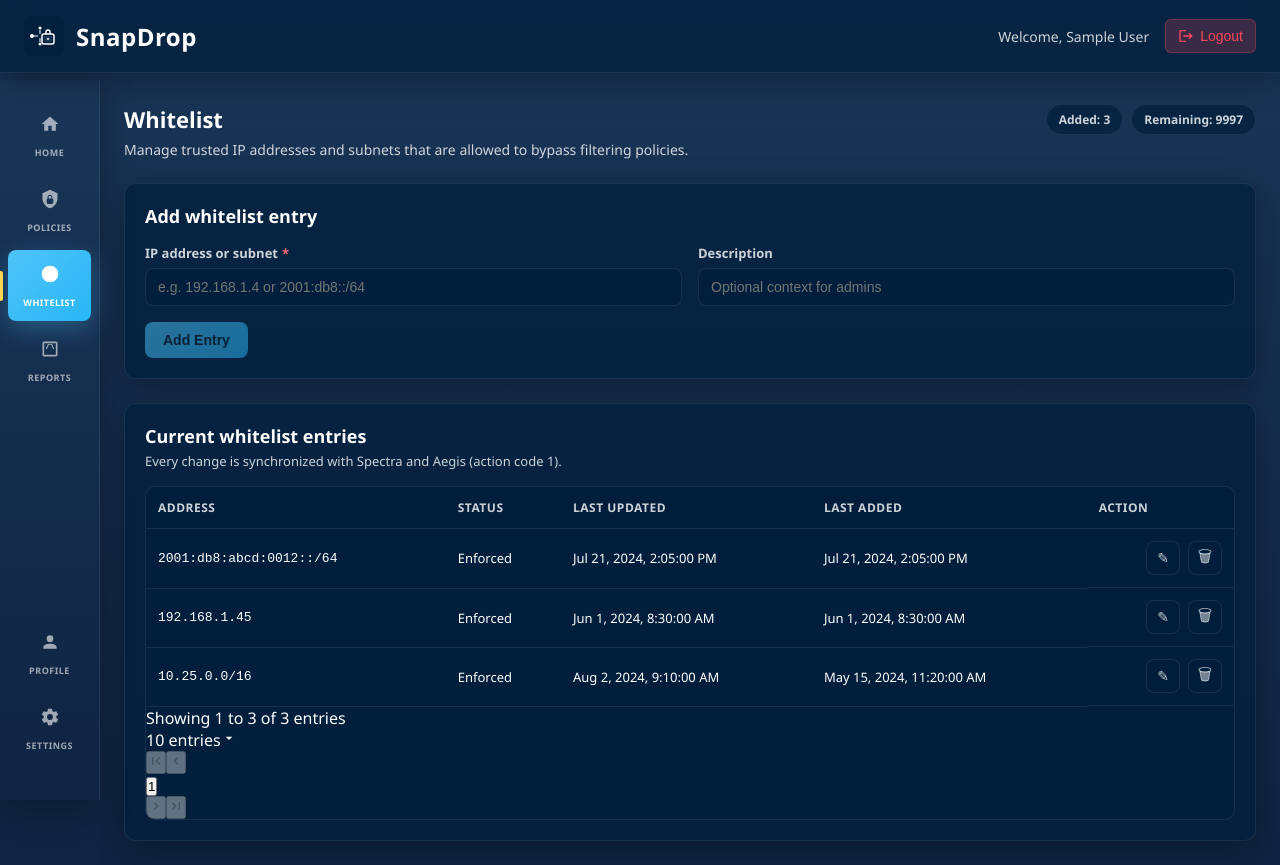
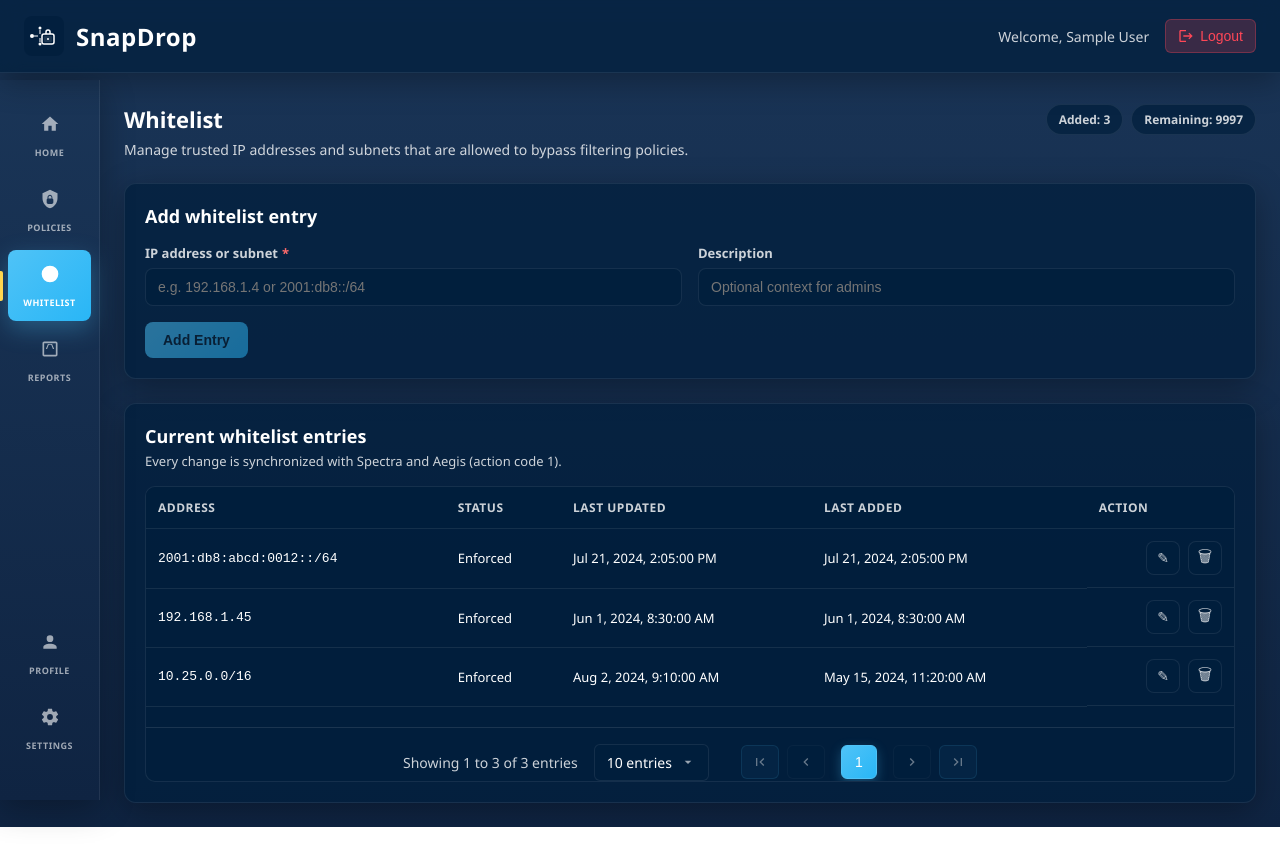
Before and after one commit to akki884205-cell/snapDrop, an Angular app: page /whitelist in a window 1280 px wide. After the commit the page ends 827 px from the top, so only its background shows below. Built offline with nearby package versions, Linux system fonts and the light colour scheme; sample sign-in values are in the browser's storage.

Commit message:
Add column alignment and pagination styles
cgen-3a53b4a71eee4a42b420c0089ce2102e

```diff
--- a/src/app/policies/whitelist-panel/whitelist-panel.component.css
+++ b/src/app/policies/whitelist-panel/whitelist-panel.component.css
@@ -279,6 +279,20 @@
   gap: 8px;
 }
 
+.address-column {
+  min-width: 200px;
+}
+
+.status-column,
+.status-cell {
+  text-align: center;
+}
+
+.timestamp-column,
+.timestamp-cell {
+  white-space: nowrap;
+}
+
 .icon-btn {
   width: 34px;
   height: 34px;
@@ -321,6 +335,178 @@
   font-size: 14px;
 }
 
+.pagination-section {
+  display: flex;
+  justify-content: center;
+  align-items: center;
+  margin-top: 20px;
+  padding: 16px 0 0;
+  border-top: 1px solid rgba(255, 255, 255, 0.1);
+  gap: 32px;
+}
+
+.pagination-left {
+  display: flex;
+  align-items: center;
+  gap: 16px;
+}
+
+.pagination-info {
+  color: var(--text-secondary);
+  font-size: 14px;
+  font-weight: 500;
+}
+
+.page-size-selector {
+  position: relative;
+}
+
+.page-size-dropdown {
+  display: flex;
+  align-items: center;
+  gap: 8px;
+  background: var(--bg-secondary);
+  border: 1px solid var(--border-color);
+  border-radius: 6px;
+  padding: 8px 12px;
+  cursor: pointer;
+  transition: all 0.3s ease;
+  min-width: 100px;
+}
+
+.page-size-dropdown:hover {
+  background: var(--nav-item-hover-bg);
+  border-color: var(--text-muted);
+}
+
+.page-size-text {
+  color: var(--text-primary);
+  font-size: 14px;
+  font-weight: 500;
+}
+
+.dropdown-arrow {
+  color: var(--text-muted);
+  transition: transform 0.3s ease;
+  flex-shrink: 0;
+}
+
+.dropdown-arrow.open {
+  transform: rotate(180deg);
+}
+
+.page-size-menu {
+  position: absolute;
+  top: 100%;
+  left: 0;
+  right: 0;
+  background: var(--bg-card);
+  border: 1px solid var(--border-color);
+  border-radius: 6px;
+  margin-top: 4px;
+  box-shadow: var(--shadow);
+  z-index: 10;
+  overflow: hidden;
+}
+
+.page-size-option {
+  padding: 10px 12px;
+  color: var(--text-secondary);
+  cursor: pointer;
+  transition: all 0.2s ease;
+  font-size: 14px;
+}
+
+.page-size-option:hover {
+  background: var(--bg-secondary);
+  color: var(--text-primary);
+}
+
+.page-size-option.selected {
+  background: rgba(79, 195, 247, 0.2);
+  color: #4FC3F7;
+  font-weight: 500;
+}
+
+.pagination-controls {
+  display: flex;
+  align-items: center;
+  gap: 8px;
+}
+
+.pagination-btn {
+  background: var(--bg-secondary);
+  border: 1px solid var(--border-color);
+  color: var(--text-primary);
+  padding: 8px 10px;
+  border-radius: 6px;
+  cursor: pointer;
+  transition: all 0.3s ease;
+  display: flex;
+  align-items: center;
+  justify-content: center;
+}
+
+.pagination-btn:disabled {
+  opacity: 0.4;
+  cursor: not-allowed;
+}
+
+.pagination-btn:not(:disabled):hover {
+  background: var(--nav-item-hover-bg);
+  border-color: var(--text-muted);
+  transform: translateY(-1px);
+}
+
+.first-last-btn {
+  border-color: rgba(79, 195, 247, 0.3) !important;
+  background: rgba(79, 195, 247, 0.1) !important;
+}
+
+.first-last-btn:hover:not(:disabled) {
+  background: rgba(79, 195, 247, 0.2) !important;
+  border-color: #4FC3F7 !important;
+}
+
+.page-numbers {
+  display: flex;
+  align-items: center;
+  gap: 4px;
+  margin: 0 8px;
+}
+
+.page-number {
+  background: transparent;
+  border: 1px solid var(--border-color);
+  color: var(--text-secondary);
+  padding: 8px 12px;
+  border-radius: 6px;
+  cursor: pointer;
+  transition: all 0.3s ease;
+  font-size: 14px;
+  font-weight: 500;
+  min-width: 36px;
+  text-align: center;
+}
+
+.page-number:hover {
+  background: var(--bg-secondary);
+  color: var(--text-primary);
+  border-color: var(--text-muted);
+}
+
+.page-number.active {
+  background: linear-gradient(135deg, #4FC3F7 0%, #29B6F6 100%);
+  color: white;
+  border-color: #4FC3F7;
+  box-shadow: 0 4px 12px rgba(79, 195, 247, 0.3);
+}
+
+.page-number.active:hover {
+  transform: translateY(-1px);
+  box-shadow: 0 6px 16px rgba(79, 195, 247, 0.4);
+}
+
 @media (max-width: 1024px) {
   .form-grid {
     grid-template-columns: 1fr;
```
